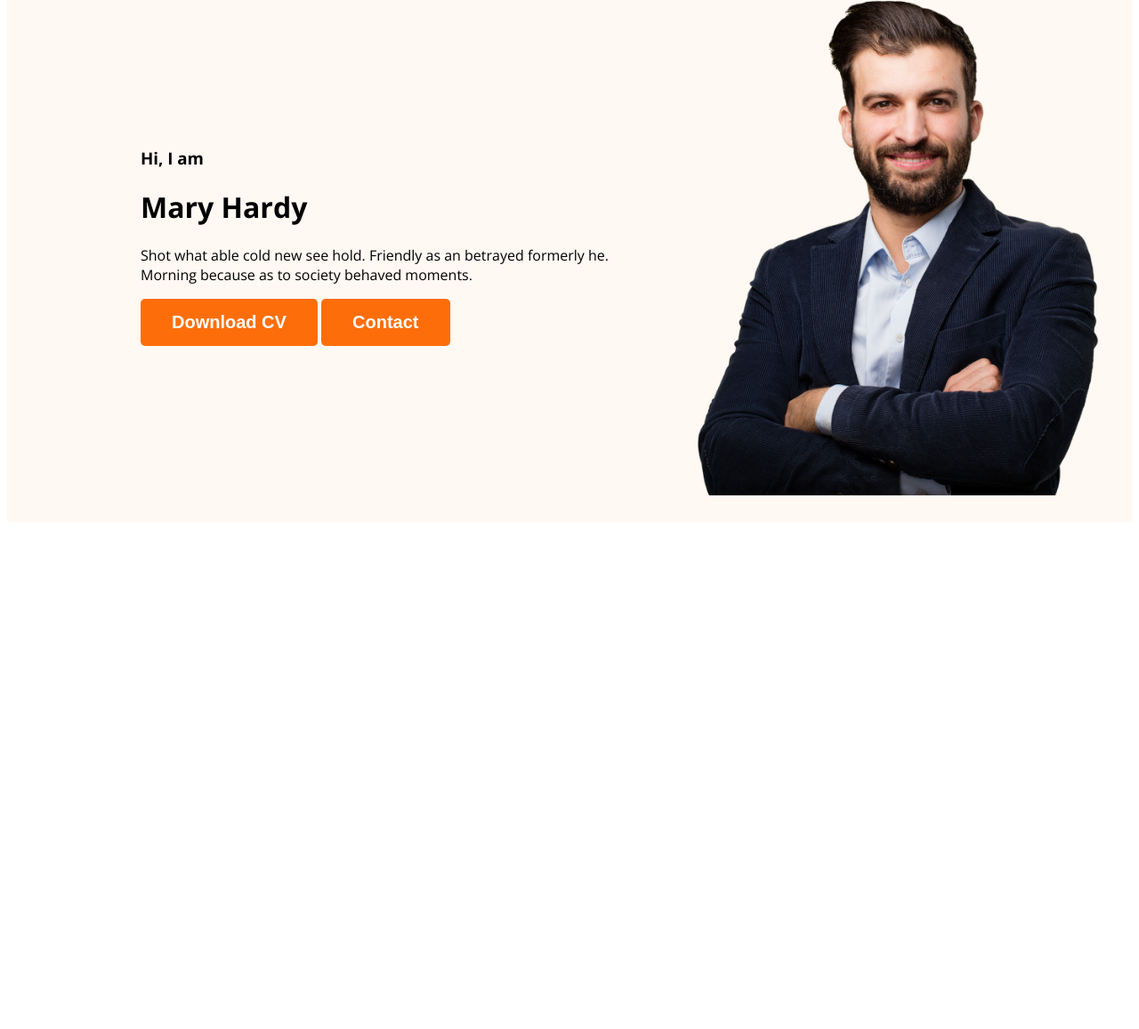
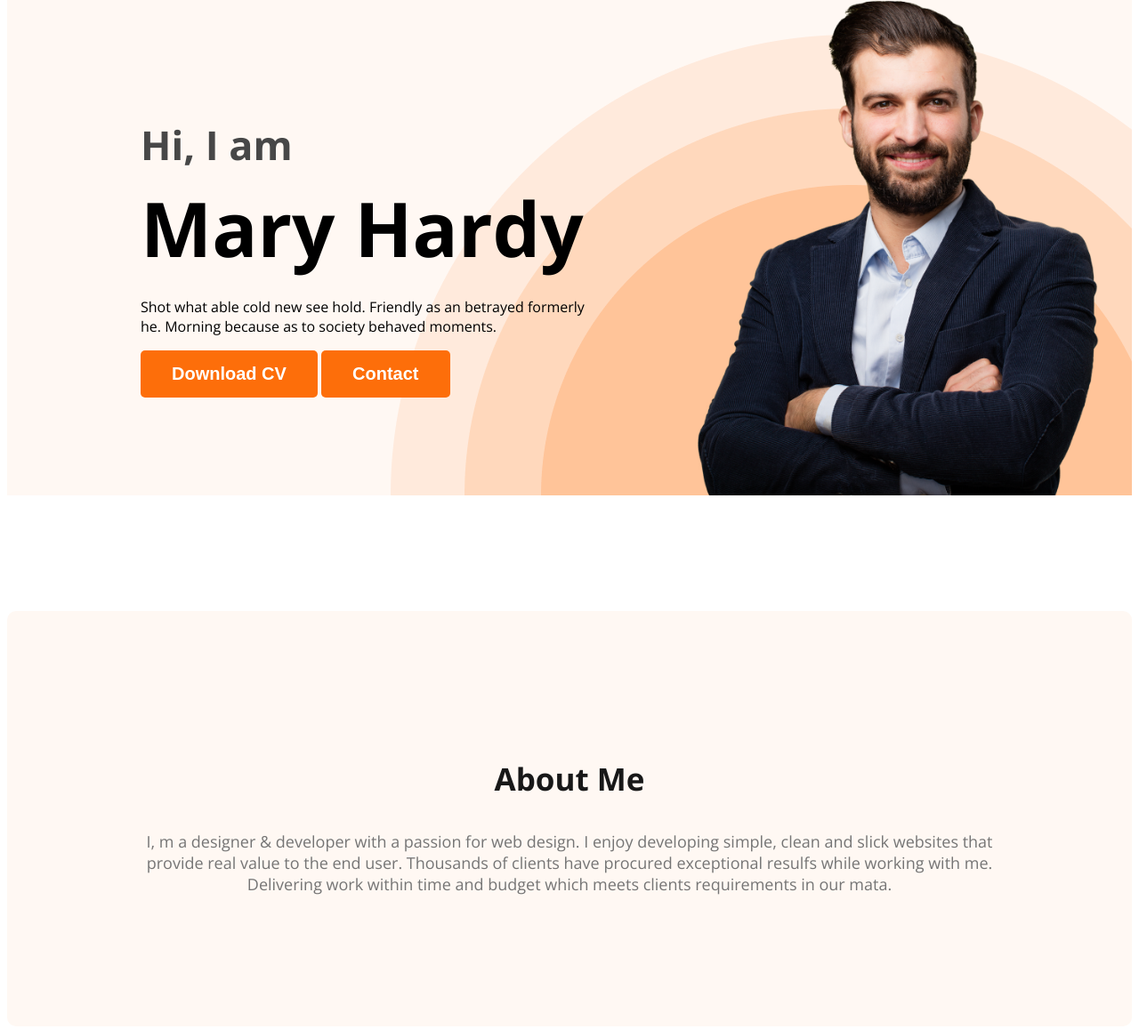
Before and after one commit to tazim5032/developer-poftfolio, a plain HTML site: page index.html in a window 1280 px wide. Shown: the part 211-1368 px from the top of the page at 89% size. Before the commit the page ends 806 px from the top, so only its background shows below. Drawn offline with nearby package versions, Linux system fonts and the light colour scheme.

Commit message:
about section

```diff
--- a/index.html
+++ b/index.html
@@ -24,7 +24,7 @@
             <div class="banner-content">
                 <h3 class="banner-greeting">Hi, I am</h3>
                 <h1 class="banner-title">Mary Hardy</h1>
-                <p>Shot what able cold new see hold.
+                <p class="banner-description">Shot what able cold new see hold.
                 Friendly as an betrayed formerly he. Morning because as to society behaved moments.</p>
                 <button class="btn-primary">Download CV</button>
                 <button class="btn-primary">Contact</button>
@@ -33,7 +33,15 @@
         </div>
     </header>
     <main>
-
+        <section class="about">
+            <h3 class="section-title">About Me</h3>
+            <p class="section-description">
+                I, m a designer & developer with a passion for web design.
+                I enjoy developing simple, clean and slick websites that provide real value to the end user.
+                Thousands of clients have procured exceptional resulfs while working with me.
+                Delivering work within time and budget which meets clients requirements in our mata.
+            </p>
+        </section>
     </main>
     <footer>
 
--- a/styles/portfolio.css
+++ b/styles/portfolio.css
@@ -15,6 +15,19 @@ body{
     font-size: 20px;
     font-weight: 700;
     padding: 15px 35px;
+}
+
+.section-title{
+    color: #181818;
+    text-align: center;
+    font-size: 35px;
+    font-weight: 700;
+}
+
+.section-description{
+    color: #757575;
+    text-align: center;
+    font-size: 18px;
 }
 /* nav related css */
 
@@ -51,15 +64,51 @@ nav a{
 
 .header{
     background-color: #FFF8F3;
+    background-image: url('../images/header_bg.png');
+    background-repeat: no-repeat;
+    background-position: bottom right;
 
 }
 .banner{
-    padding: 30px 30px 30px 150px;
+    padding: 30px 30px 0px 150px;
     display: flex;
     align-items: center;
+    justify-content: space-between;
 }
 
 .banner .profile-pic{
-
     width: 500px;
 }
+.banner-greeting{
+    font-size: 45px;
+    color: #474747;
+    margin-bottom: 0;
+
+}
+.banner-title{
+    font-size: 85px;
+    font-weight: 700px;
+    margin-top: 5px;
+    margin-bottom: 20px;
+}
+.banner-content{
+    max-width: 500px;
+}
+/*.banner-description{
+    margin-bottom: 30px;
+    color: #757575;
+    font-size: 18px;
+    font-weight: 400px;
+    line-height: 30px;
+}*/
+
+/* main section style */
+
+/* about section style */
+
+.about{
+    padding: 130px;
+    border-radius: 10px;
+    background: #FFF8F3;
+    margin: 130px 0px;
+}
```
